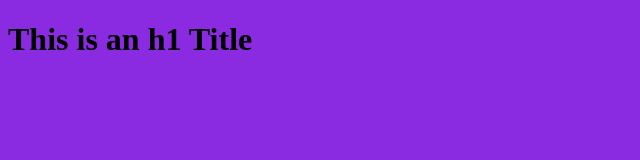
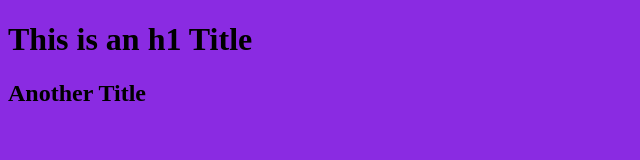
Before and after one commit to KHALID-KHIAR/zorgon, a plain HTML site: page index.html in a window 1280 px wide. Shown: the whole page, without its empty margins (0-640 px from the left). Drawn offline with Linux system fonts and the light colour scheme.

Commit message:
Adding H2

```diff
--- a/index.html
+++ b/index.html
@@ -14,5 +14,6 @@
 </head>
 <body>
     <h1>This is an h1 Title </h1>
+    <h2>Another Title</h2>
 </body>
 </html>
```
